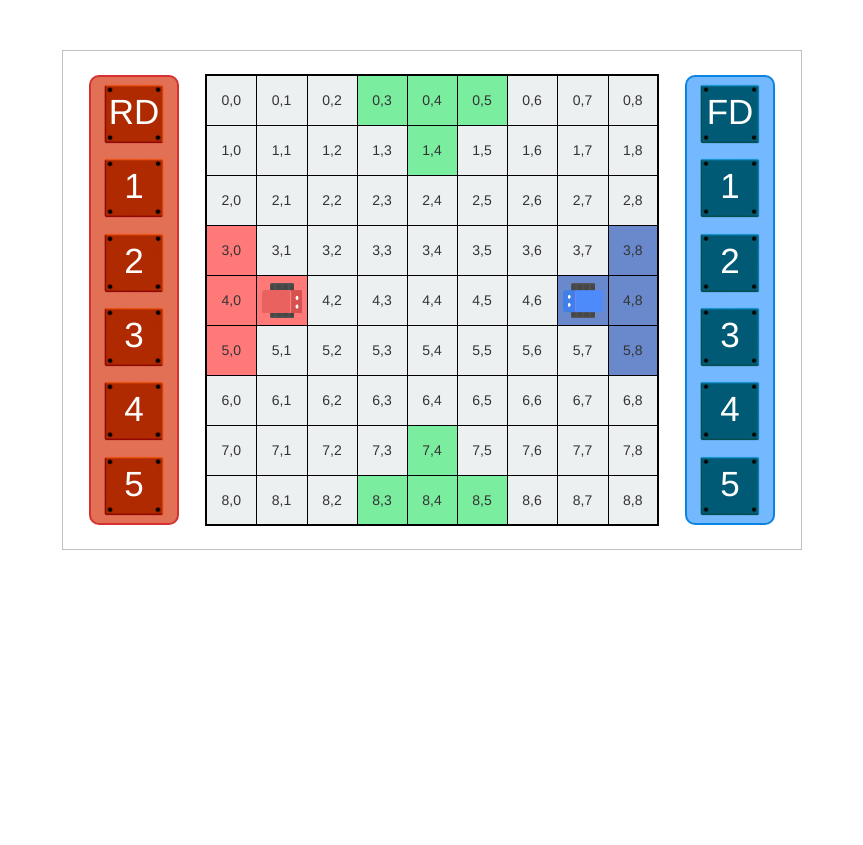
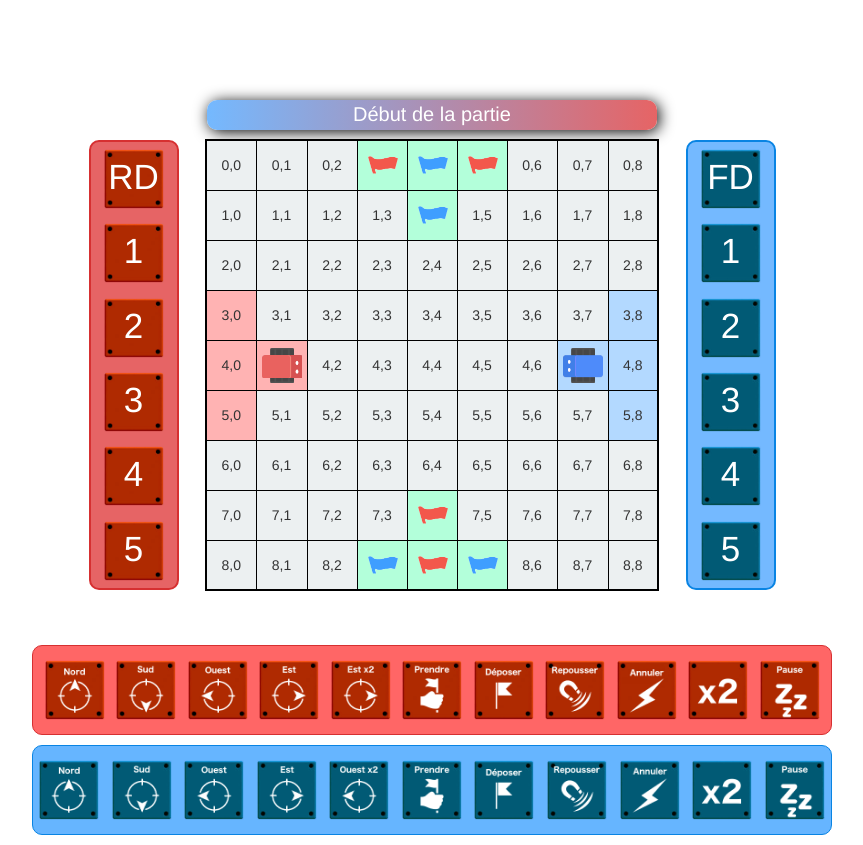
Before and after one commit to GuillaumeWeider/robocode, a website: page public/html/jeuDuo.html in a window 1280 px wide. Shown: the whole page, without its empty margins (208-1071 px from the left). Before the commit the page ends 800 px from the top, so only its background shows below. Drawn offline with nearby package versions, Linux system fonts and the light colour scheme.

Commit message:
Design upload

```diff
--- a/public/css/jeuDuo.css
+++ b/public/css/jeuDuo.css
@@ -1,13 +1,30 @@
+/* game container */
+
 #content {
   display: flex;
   align-vertical: top;
   justify-content: space-evenly;
   align-items: center;
   width: 740px;
-    height: 500px;
-    margin: 50px auto;
-    border: 1px solid #bdc3c7;
+  height: 460px;
+  margin: 5px auto 50px auto;
 }
+
+/* info container */
+
+#info {
+  color: white;
+  font-size: 20px;
+  text-align: center;
+  width: 450px;
+  height: 30px;
+  margin: 100px auto 5px auto;
+  background: linear-gradient(to right, #74b9ff, #e66465);
+  box-shadow: 2px 2px 15px black;
+  border-radius: 10px;
+}
+
+/* columns */
 
 #columnBlue, #columnRed {
   display: flex;
@@ -22,60 +39,191 @@
 
 #columnRed {
   border: 2px solid #d63031;
-  background-color: #e17055;
+  background-color: #e66465;
 }
 
 #columnBlue {
   border: 2px solid #0984e3;
-  background-color: #74b9ff ;
+  background-color: #74b9ff;
 }
 
-#caseLogoRed, #case1Red, #case2Red, #case3Red, #case4Red, #case5Red, #caseLogoBlue, #case1Blue, #case2Blue, #case3Blue, #case4Blue, #case5Blue {
+/* boxes */
+
+#boxLogoRed, #box1Red, #box2Red, #box3Red, #box4Red, #box5Red, #boxLogoBlue, #box1Blue, #box2Blue, #box3Blue, #box4Blue, #box5Blue {
   font-size: 35px;
   line-height: 55px;
   color: white;
   text-align: center;
 }
 
-#caseLogoRed, #case1Red, #case2Red, #case3Red, #case4Red, #case5Red {
+#boxLogoRed, #box1Red, #box2Red, #box3Red, #box4Red, #box5Red {
   background-image: url("../images/block-vide-rouge.png");
 }
 
-#caseLogoBlue, #case1Blue, #case2Blue, #case3Blue, #case4Blue, #case5Blue {
+#boxLogoBlue, #box1Blue, #box2Blue, #box3Blue, #box4Blue, #box5Blue {
   background-image: url("../images/block-vide-bleu.png");
 }
 
-#columnRed div, #columnBlue div {
+#columnRed div, #columnBlue div, #blueAction div, #redAction div {
   width: 60px;
   height: 60px;
   background-repeat: no-repeat;
   background-size: 60px 60px;
 }
 
+/* blue actions */
+
+#blueAction {
+  display: flex;
+  align-vertical: top;
+  justify-content: space-around;
+  align-items: center;
+  width: 800px;
+  height: 90px;
+  margin: 10px auto;
+  background-color: #66b5ff;
+  border: 1px solid #0984e3;
+  border-radius: 10px;
+}
+
+#boxNorthBlue {
+  background-image: url("../images/nord-bleu.png");
+}
+
+#boxSouthBlue {
+  background-image: url("../images/sud-bleu.png");
+}
+
+#boxWestBlue {
+  background-image: url("../images/ouest-bleu.png");
+}
+
+#boxEastBlue {
+  background-image: url("../images/est-bleu.png");
+}
+
+#boxWestX2Blue {
+  background-image: url("../images/ouest-x2-bleu.png");
+}
+
+#boxTakeBlue {
+  background-image: url("../images/prendre-bleu.png");
+}
+
+#boxDropBlue {
+  background-image: url("../images/deposer-bleu.png");
+}
+
+#boxRepelBlue {
+  background-image: url("../images/repousser-bleu.png");
+}
+
+#boxCancelBlue {
+  background-image: url("../images/annuler-bleu.png");
+}
+
+#boxRepeatBlue {
+  background-image: url("../images/x2-bleu.png");
+}
+
+#boxPauseBlue {
+  background-image: url("../images/pause-bleu.png");
+}
+
+/* red actions */
+
+#redAction {
+  display: flex;
+  align-vertical: top;
+  justify-content: space-evenly;
+  align-items: center;
+  width: 800px;
+  height: 90px;
+  margin: 10px auto;
+  background-color: #ff6666;
+  border: 1px solid #d63031;
+  border-radius: 10px;
+}
+
+#boxNorthRed {
+  background-image: url("../images/nord-rouge.png");
+}
+
+#boxSouthRed {
+  background-image: url("../images/sud-rouge.png");
+}
+
+#boxWestRed {
+  background-image: url("../images/ouest-rouge.png");
+}
+
+#boxEastRed {
+  background-image: url("../images/est-rouge.png");
+}
+
+#boxEastX2Red {
+  background-image: url("../images/est-x2-rouge.png");
+}
+
+#boxTakeRed {
+  background-image: url("../images/prendre-rouge.png");
+}
+
+#boxDropRed {
+  background-image: url("../images/deposer-rouge.png");
+}
+
+#boxRepelRed {
+  background-image: url("../images/repousser-rouge.png");
+}
+
+#boxCancelRed {
+  background-image: url("../images/annuler-rouge.png");
+}
+
+#boxRepeatRed {
+  background-image: url("../images/x2-rouge.png");
+}
+
+#boxPauseRed {
+  background-image: url("../images/pause-rouge.png");
+}
+
+/* spawn */
+
 .flagSpawn {
-  background-color: #7bed9f;
+  background-color: #b3ffda;
 }
 
 .redSpawn {
-  background-color: #ff7979;
+  background-color: #ffb3b3;
 }
 
 .blueSpawn {
-  background-color: #6a89cc;
+  background-color: #b3d9ff;
 }
+
+/* grid */
 
 table {
   border-collapse: collapse;
   border: 2px solid black;
-  background-color : #ecf0f1;
+  background-color: #ecf0f1;
 }
 
 td {
   border: 1px solid black;
   text-align: center;
   width: 50px;
-  height:50px;
+  height: 50px;
 }
+
+/*body {
+  background-image: url("../images/FHRITP.jpeg");
+  background-repeat:no-repeat;
+  background-size: cover;
+
+}*/
 
 /* robot */
 
@@ -86,7 +234,7 @@ td {
   height: calc(82px * 50 / 148);
 }
 
-/* corps du robot */
+/* robot body */
 
 .robot .body {
   position: relative;
@@ -109,7 +257,7 @@ td {
   transform: rotate(180deg);
 }
 
-/* chacune des roues */
+/* wheels */
 
 .robot .wheel {
   position: relative;
@@ -130,3 +278,21 @@ td {
   bottom: -8px;
   background-position: 0 0;
 }
+
+/* flags */
+
+.blueFlag, .redFlag {
+  position: relative;
+  background-size: cover;
+  left: 10px;
+  width: 30px;
+  height: 30px;
+}
+
+.blueFlag {
+  background-image: url(../images/flag-blue.png);
+}
+
+.redFlag {
+  background-image: url(../images/flag-red.png);
+}
--- a/public/html/jeuDuo.html
+++ b/public/html/jeuDuo.html
@@ -17,15 +17,16 @@
 
 <body>
 
+  <div id="info">Début de la partie</div>
   <div id="content">
 
     <div id="columnRed">
-      <div id="caseLogoRed">RD</div>
-      <div id="case1Red">1</div>
-      <div id="case2Red">2</div>
-      <div id="case3Red">3</div>
-      <div id="case4Red">4</div>
-      <div id="case5Red">5</div>
+      <div id="boxLogoRed">RD</div>
+      <div id="box1Red">1</div>
+      <div id="box2Red">2</div>
+      <div id="box3Red">3</div>
+      <div id="box4Red">4</div>
+      <div id="box5Red">5</div>
     </div>
 
     <table>
@@ -33,9 +34,9 @@
         <td>0,0</td>
         <td>0,1</td>
         <td>0,2</td>
-	<td class="flagSpawn">0,3</td>
-	<td class="flagSpawn">0,4</td>
-	<td class="flagSpawn">0,5</td>
+        <td class="flagSpawn"><div class="redFlag"></td>
+        <td class="flagSpawn"><div class="blueFlag"></div></td>
+        <td class="flagSpawn"><div class="redFlag"></td>
         <td>0,6</td>
         <td>0,7</td>
         <td>0,8</td>
@@ -45,7 +46,7 @@
         <td>1,1</td>
         <td>1,2</td>
         <td>1,3</td>
-	<td class="flagSpawn">1,4</td>
+        <td class="flagSpawn"><div class="blueFlag"></td>
         <td>1,5</td>
         <td>1,6</td>
         <td>1,7</td>
@@ -123,7 +124,7 @@
         <td>7,1</td>
         <td>7,2</td>
         <td>7,3</td>
-	<td class="flagSpawn">7,4</td>
+        <td class="flagSpawn"><div class="redFlag"></td>
         <td>7,5</td>
         <td>7,6</td>
         <td>7,7</td>
@@ -133,9 +134,9 @@
         <td>8,0</td>
         <td>8,1</td>
         <td>8,2</td>
-	<td class="flagSpawn">8,3</td>
-	<td class="flagSpawn">8,4</td>
-	<td class="flagSpawn">8,5</td>
+        <td class="flagSpawn"><div class="blueFlag"></td>
+        <td class="flagSpawn"><div class="redFlag"></td>
+        <td class="flagSpawn"><div class="blueFlag"></td>
         <td>8,6</td>
         <td>8,7</td>
         <td>8,8</td>
@@ -143,16 +144,43 @@
     </table>
 
     <div id="columnBlue">
-      <div id="caseLogoBlue">FD</div>
-      <div id="case1Blue">1</div>
-      <div id="case2Blue">2</div>
-      <div id="case3Blue">3</div>
-      <div id="case4Blue">4</div>
-      <div id="case5Blue">5</div>
+      <div id="boxLogoBlue">FD</div>
+      <div id="box1Blue">1</div>
+      <div id="box2Blue">2</div>
+      <div id="box3Blue">3</div>
+      <div id="box4Blue">4</div>
+      <div id="box5Blue">5</div>
     </div>
 
   </div>
 
+  <div id="redAction">
+    <div id="boxNorthRed"></div>
+    <div id="boxSouthRed"></div>
+    <div id="boxWestRed"></div>
+    <div id="boxEastRed"></div>
+    <div id="boxEastX2Red"></div>
+    <div id="boxTakeRed"></div>
+    <div id="boxDropRed"></div>
+    <div id="boxRepelRed"></div>
+    <div id="boxCancelRed"></div>
+    <div id="boxRepeatRed"></div>
+    <div id="boxPauseRed"></div>
+  </div>
+
+  <div id="blueAction">
+    <div id="boxNorthBlue"></div>
+    <div id="boxSouthBlue"></div>
+    <div id="boxWestBlue"></div>
+    <div id="boxEastBlue"></div>
+    <div id="boxWestX2Blue"></div>
+    <div id="boxTakeBlue"></div>
+    <div id="boxDropBlue"></div>
+    <div id="boxRepelBlue"></div>
+    <div id="boxCancelBlue"></div>
+    <div id="boxRepeatBlue"></div>
+    <div id="boxPauseBlue"></div>
+  </div>
 
   <script src="https://ajax.googleapis.com/ajax/libs/jquery/1.12.4/jquery.min.js"></script>
   <script src="../js/bootstrap.min.js"></script>
--- a/public/js/jeuDuo.js
+++ b/public/js/jeuDuo.js
@@ -12,7 +12,7 @@ document.addEventListener("DOMContentLoaded", function(event) {
       this.init();
     }
 
-    init(){
+    init() {
       red_robot = new Robot();
       blue_robot = new Robot();
     }
```
Lines whose indentation alone changed are shown as unchanged.
